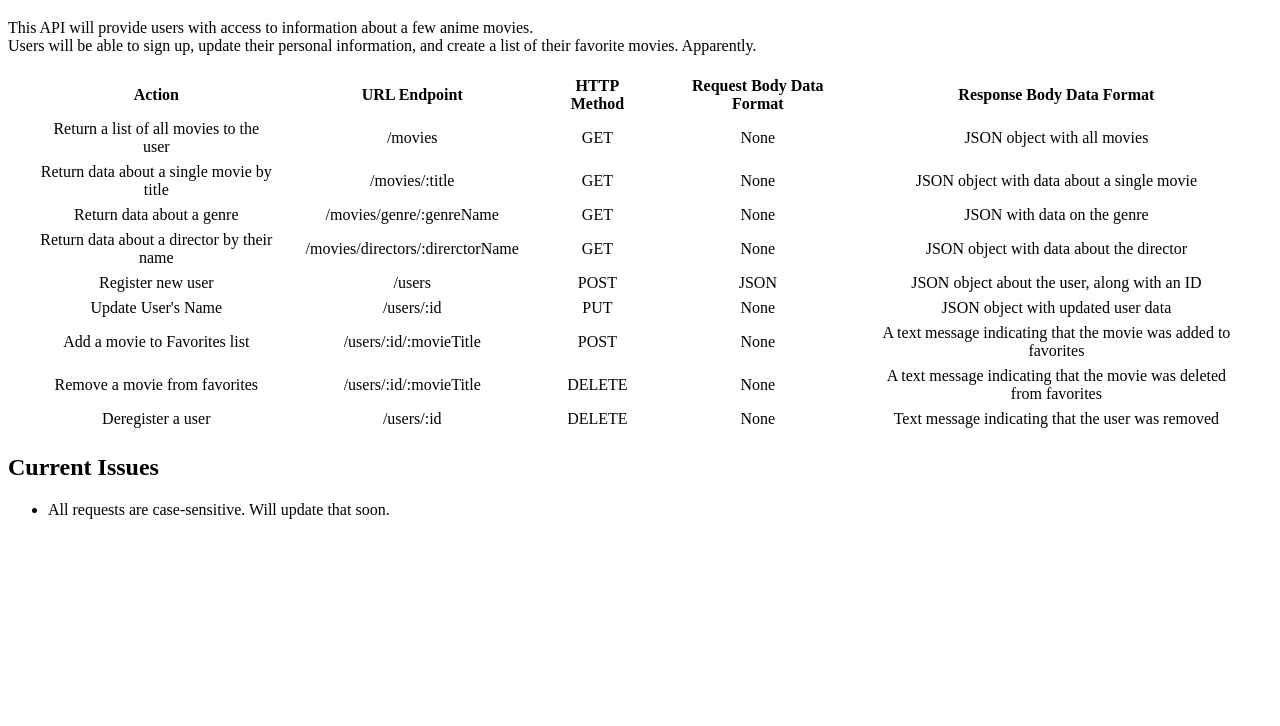
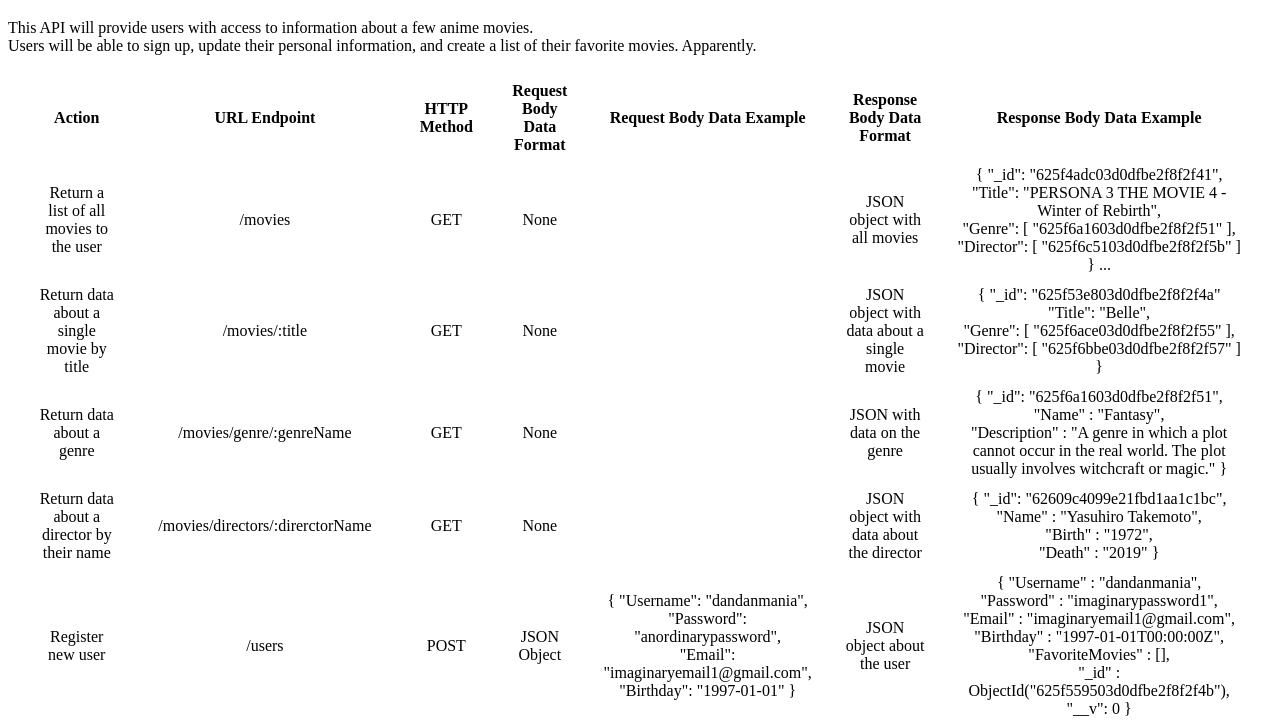
Before and after one commit to dandanmania/movie_api, a website: page public/documentation.html in a window 1280 px wide. Shown: the part 61-787 px from the top of the page. Drawn offline with Linux system fonts and the light colour scheme.

Commit message:
Update documentation with data format

```diff
--- a/public/documentation.html
+++ b/public/documentation.html
@@ -8,7 +8,7 @@
     <style>
         table {
             text-align: center;
-            border-spacing: 30px 5px;
+            border-spacing: 30px 10px;
         }
     </style>
 </head>
@@ -24,7 +24,9 @@
             <th>URL Endpoint</th>
             <th>HTTP Method</th>
             <th>Request Body Data Format</th>
+            <th>Request Body Data Example</th>
             <th>Response Body Data Format</th>
+            <th>Response Body Data Example</th>
         </thead>
         <tbody>
             <tr>
@@ -32,71 +34,134 @@
                 <td>/movies</td>
                 <td>GET</td>
                 <td>None</td>
+                <td></td>
                 <td>JSON object with all movies</td>
+                <td>
+                    { "_id": "625f4adc03d0dfbe2f8f2f41", <br>
+                    "Title": "PERSONA 3 THE MOVIE 4 - Winter of Rebirth", <br>
+                    "Genre": [ "625f6a1603d0dfbe2f8f2f51" ], <br>
+                    "Director": [ "625f6c5103d0dfbe2f8f2f5b" ] } ...
+                </td>
             </tr>
             <tr>
                 <td>Return data about a single movie by title</td>
                 <td>/movies/:title</td>
                 <td>GET</td>
                 <td>None</td>
+                <td></td>
                 <td>JSON object with data about a single movie</td>
+                <td>
+                    { "_id": "625f53e803d0dfbe2f8f2f4a"
+                    "Title": "Belle", <br>
+                    "Genre": [ "625f6ace03d0dfbe2f8f2f55" ], <br>
+                    "Director": [ "625f6bbe03d0dfbe2f8f2f57" ] }
+                </td>
             </tr>
             <tr>
                 <td>Return data about a genre</td>
                 <td>/movies/genre/:genreName</td>
                 <td>GET</td>
                 <td>None</td>
+                <td></td>
                 <td>JSON with data on the genre</td>
+                <td>
+                    { "_id": "625f6a1603d0dfbe2f8f2f51", <br>
+                    "Name" : "Fantasy", <br>
+                    "Description" : "A genre in which a plot cannot occur in the real world. The plot usually involves witchcraft or magic."
+                    }
+                </td>
             </tr>
             <tr>
                 <td>Return data about a director by their name</td>
                 <td>/movies/directors/:direrctorName</td>
                 <td>GET</td>
                 <td>None</td>
+                <td></td>
                 <td>JSON object with data about the director</td>
+                <td>
+                    { "_id": "62609c4099e21fbd1aa1c1bc", <br>
+                        "Name" : "Yasuhiro Takemoto", <br>
+                        "Birth" : "1972", <br>
+                        "Death" : "2019"
+                    }
+                </td>
             </tr>
             <tr>
                 <td>Register new user</td>
                 <td>/users</td>
                 <td>POST</td>
-                <td>JSON</td>
-                <td>JSON object about the user, along with an ID</td>
+                <td>JSON Object</td>
+                <td>
+                    { "Username": "dandanmania", <br>
+                    "Password": "anordinarypassword", <br>
+                    "Email": "imaginaryemail1@gmail.com", <br>
+                    "Birthday": "1997-01-01" }
+                </td>
+                <td>JSON object about the user</td>
+                <td>
+                    {
+                        "Username" : "dandanmania", <br>
+                        "Password" : "imaginarypassword1", <br>
+                        "Email" : "imaginaryemail1@gmail.com", <br>
+                        "Birthday" : "1997-01-01T00:00:00Z", <br>
+                        "FavoriteMovies" : [], <br>
+                        "_id" : ObjectId("625f559503d0dfbe2f8f2f4b"), <br>
+                        "__v": 0
+                    }
+                </td>
             </tr>
             <tr>
-                <td>Update User's Name</td>
-                <td>/users/:id</td>
+                <td>Update User's Info</td>
+                <td>/users/:username</td>
                 <td>PUT</td>
-                <td>None</td>
+                <td>JSON Object</td>
+                <td>
+                    { "Username": "abrandnewdandan", <br>
+                    "Password": "anordinarypassword", <br>
+                    "Email": "imaginaryemail1@gmail.com", <br>
+                    "Birthday": "1997-01-01" }
+                </td>
                 <td>JSON object with updated user data</td>
+                <td>
+                    {
+                        "_id" : ObjectId("625f559503d0dfbe2f8f2f4b"), <br>
+                        "Username" : "abrandnewdandan", <br>
+                        "Password" : "imaginarypassword1", <br>
+                        "Email" : "imaginaryemail1@gmail.com", <br>
+                        "Birthday" : "1997-01-01T00:00:00Z", <br>
+                        "FavoriteMovies" : []
+                    }
+                </td>
             </tr>
             <tr>
                 <td>Add a movie to Favorites list</td>
-                <td>/users/:id/:movieTitle</td>
+                <td>/users/:username/movies/:movieTitle</td>
                 <td>POST</td>
                 <td>None</td>
+                <td></td>
                 <td>A text message indicating that the movie was added to favorites</td>
+                <td>"625f53e803d0dfbe2f8f2f4a has been added to dandanmania's Favorites."</td>
             </tr>
             <tr>
                 <td>Remove a movie from favorites</td>
-                <td>/users/:id/:movieTitle</td>
+                <td>/users/:username/movies/:movieTitle</td>
                 <td>DELETE</td>
                 <td>None</td>
+                <td></td>
                 <td>A text message indicating that the movie was deleted from favorites</td>
+                <td>"625f53e803d0dfbe2f8f2f4a has been deleted from dandanmania's Favorites."</td>
             </tr>
             <tr>
                 <td>Deregister a user</td>
-                <td>/users/:id</td>
+                <td>/users/:username</td>
                 <td>DELETE</td>
                 <td>None</td>
+                <td></td>
                 <td>Text message indicating that the user was removed</td>
+                <td>"dandanmania was deleted."</td>
             </tr>
         </tbody>
     </table>
 
-    <h2>Current Issues</h1>
-    <ul>
-        <li>All requests are case-sensitive. Will update that soon.</li>
-    </ul>
-
 </body>
 </html>
```
